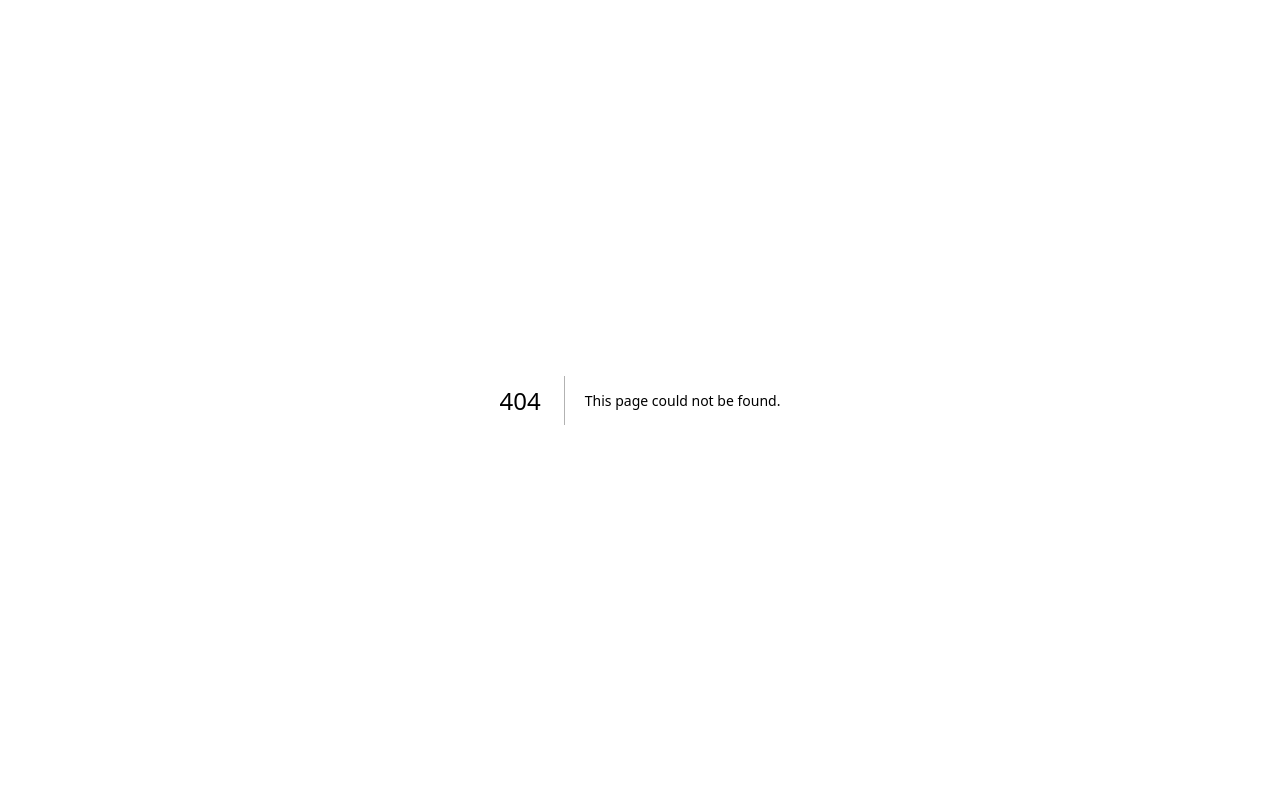
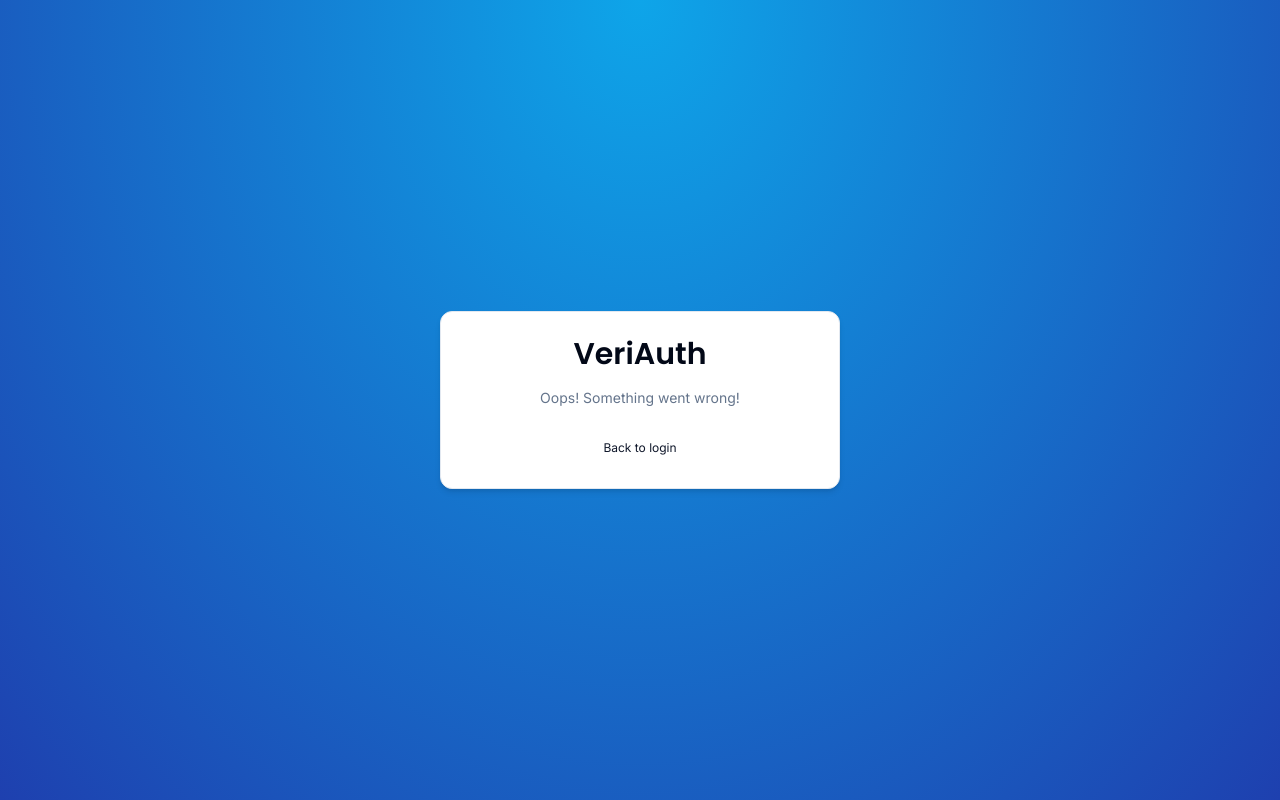
Before and after one commit to WinnardArthur/VeriAuth, a Next.js app: page /auth/error in a window 1280 px wide. Before the commit this address had no page. Built offline with nearby package versions, Linux system fonts and the light colour scheme.

Commit message:
add oauth functionality

```diff
--- a/actions/login.ts
+++ b/actions/login.ts
@@ -22,6 +22,8 @@
       password,
       redirectTo: DEFAULT_LOGIN_REDIRECT,
     });
+
+    return { success: "Success" };
   } catch (error) {
     if (error instanceof AuthError) {
       switch (error.type) {
--- /dev/null
+++ b/app/auth/error/page.tsx
@@ -0,0 +1,8 @@
+import { ErrorCard } from "@/components/auth/error-card";
+import React from "react";
+
+const AuthErrorPage = () => {
+  return <ErrorCard />;
+};
+
+export default AuthErrorPage;
--- a/auth.ts
+++ b/auth.ts
@@ -12,6 +12,10 @@
   signIn,
   signOut,
 } = NextAuth({
+  pages: {
+    signIn: "/auth/login",
+    error: "/auth/error",
+  },
   events: {
     async linkAccount({ user }) {
       await db.user.update({
--- a/components/auth/card-wrapper.tsx
+++ b/components/auth/card-wrapper.tsx
@@ -1,6 +1,6 @@
 "use client";
 
-import { Header } from "../header";
+import { Header } from "./header";
 import { Social } from "./social";
 import { Card, CardContent, CardFooter, CardHeader } from "../ui/card";
 import { BackButton } from "./button-button";
--- /dev/null
+++ b/components/auth/error-card.tsx
@@ -0,0 +1,19 @@
+import React from "react";
+import { Header } from "@/components/auth/header";
+import { BackButton } from "./button-button";
+import { Card, CardFooter, CardHeader } from "@/components/ui/card";
+
+const ErrorCard = () => {
+  return (
+    <Card className="w-[400px] shadow-md">
+      <CardHeader>
+        <Header label="Oops! Something went wrong!" />
+      </CardHeader>
+      <CardFooter>
+        <BackButton href="/auth/login" label="Back to login" />
+      </CardFooter>
+    </Card>
+  );
+};
+
+export { ErrorCard };
--- a/components/auth/login-form.tsx
+++ b/components/auth/login-form.tsx
@@ -20,11 +20,18 @@
 import { FormError } from "../form-error";
 import { FormSuccess } from "../form-success";
 import { login } from "@/actions/login";
+import { useSearchParams } from "next/navigation";
 
 const LoginForm = () => {
   const [isPending, startTransition] = useTransition();
   const [error, setError] = useState<string | undefined>("");
   const [success, setSuccess] = useState<string | undefined>("");
+
+  const searchParams = useSearchParams();
+  const urlError =
+    searchParams?.get("error") === "OAuthAccountNotLinked"
+      ? "Email already in use with different provider"
+      : "";
 
   const form = useForm<z.infer<typeof LoginSchema>>({
     resolver: zodResolver(LoginSchema),
@@ -40,8 +47,8 @@
 
     startTransition(() => {
       login(values).then((data) => {
-        setError(data.error);
-        setSuccess(data.success);
+        setError(data?.error);
+        setSuccess(data?.success);
       });
     });
   };
@@ -95,7 +102,7 @@
             />
           </div>
 
-          <FormError message={error} />
+          <FormError message={error || urlError} />
           <FormSuccess message={success} />
           <Button type="submit" className="w-full" disabled={isPending}>
             Login
--- a/package.json
+++ b/package.json
@@ -19,7 +19,7 @@
     "class-variance-authority": "^0.7.0",
     "clsx": "^2.1.0",
     "next": "14.1.1",
-    "next-auth": "^5.0.0-beta.15",
+    "next-auth": "^5.0.0-beta.4",
     "react": "^18",
     "react-dom": "^18",
     "react-hook-form": "^7.51.0",
--- a/routes.ts
+++ b/routes.ts
@@ -11,7 +11,7 @@
  * These routes will redirect logged in users to /settings
  * @type {string[]}
  */
-export const authRoutes = ["/auth/login", "/auth/register"];
+export const authRoutes = ["/auth/login", "/auth/register", "/auth/error"];
 
 /**
  * The prefix for API authentication routes.
```
Also changed, not shown: components/auth/header.tsx (renamed from components/header.tsx), 1 other file (tests, documents, lock files or other folders).
